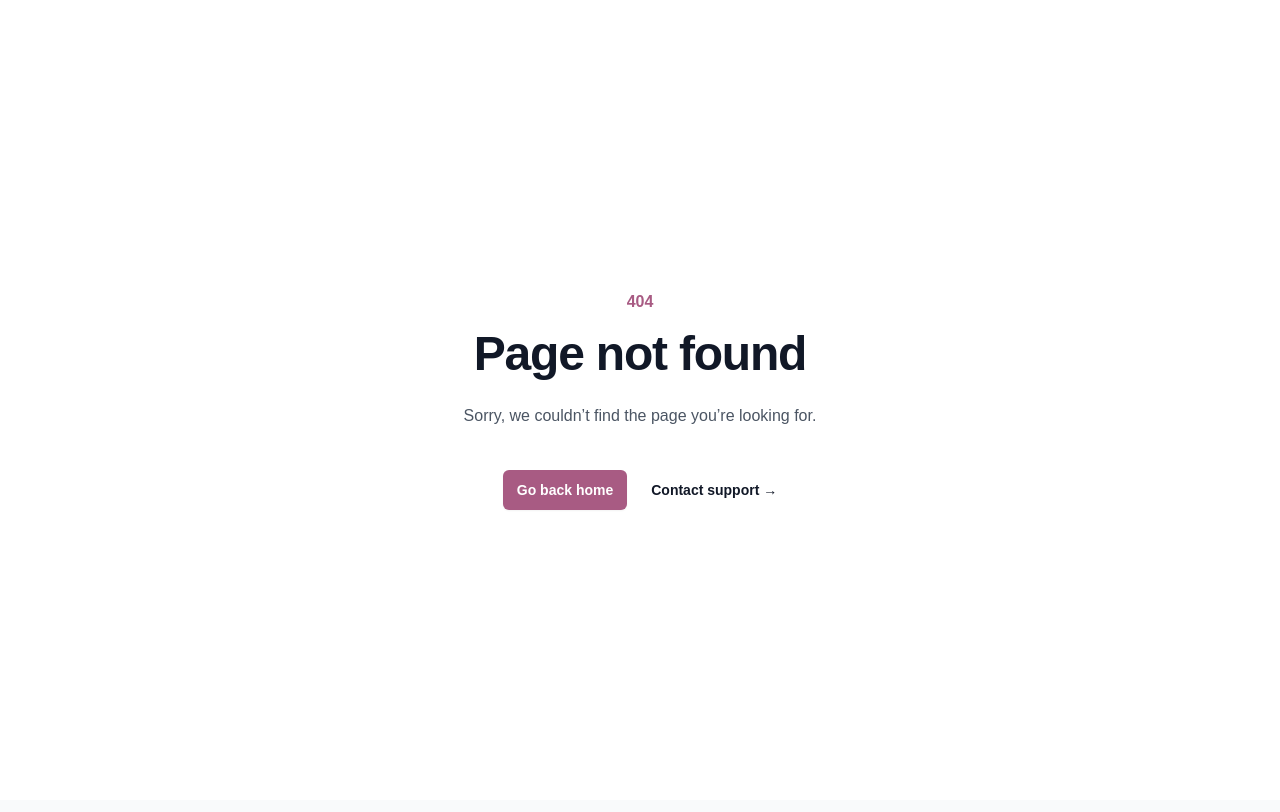
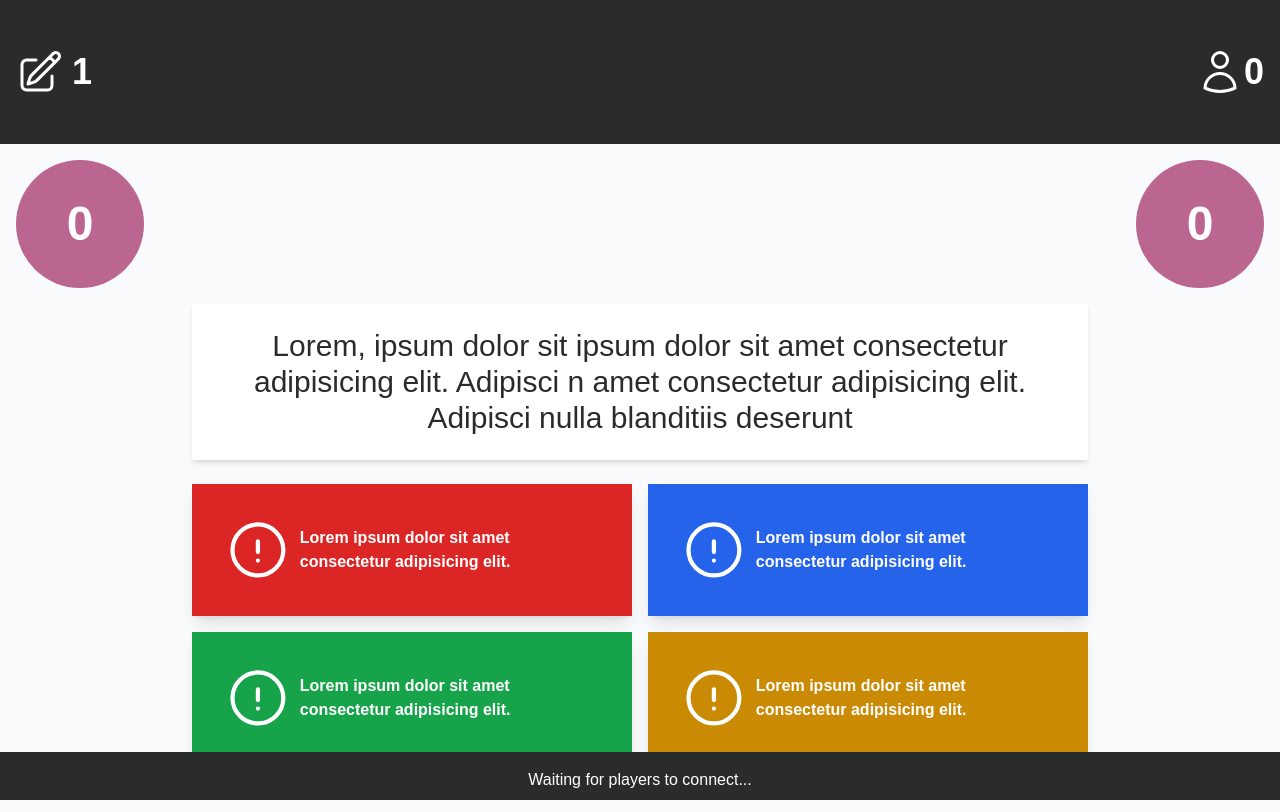
Before and after one commit to martin-alem/fahoot-frontend, a React (Vite) app: page /game_room in a window 1280 px wide. Before the commit this address had no page. Built offline with nearby package versions, Linux system fonts and the light colour scheme; a web font is replaced by a local one.

Commit message:
Implement AnswerCount, Question, QuestionCount, Timer, GameRoom and Play components

```diff
--- /dev/null
+++ b/src/components/answer_count/AnswerCount.tsx
@@ -0,0 +1,11 @@
+const AnswerCount: React.FC = () => {
+  return (
+    <>
+      <div className="w-32 h-32 bg-primary-500 rounded-full flex items-center justify-center">
+        <span className="text-white text-5xl font-bold">0</span>
+      </div>
+    </>
+  );
+};
+
+export default AnswerCount;
--- a/src/components/app/App.tsx
+++ b/src/components/app/App.tsx
@@ -9,20 +9,27 @@ import ResetPasswordRequest from "../../pages/reset_password_request/ResetPasswo
 import ResetPassword from "../../pages/reset_password/ResetPassword";
 import JoinGame from "../../pages/join_game/JoinGame";
 import Lobby from "../../pages/lobby/Lobby";
+import GameRoom from "../../pages/game_room/GameRoom";
 
 const App: React.FC = () => {
   return (
     <Routes>
+      {/* Public routes */}
       <Route path="/" element={<Login />} />
       <Route path="signup" element={<SignUp />} />
       <Route path="/password_reset_request" element={<ResetPasswordRequest />} />
       <Route path="/password_reset" element={<ResetPassword />} />
       <Route path="/join" element={<JoinGame />} />
+
+      {/* Protected routes */}
+      <Route path="/game_room" element={<GameRoom />} />
       <Route path="/lobby" element={<Lobby />} />
       <Route path="dashboard" element={<Dashboard />}>
         <Route index element={<Library />} />
         <Route path="report" element={<Report />} />
       </Route>
+
+
       <Route path="*" element={<NotFound />} />
     </Routes>
   );
--- /dev/null
+++ b/src/components/option/Option.tsx
@@ -0,0 +1,18 @@
+import { ExclamationCircleIcon } from "@heroicons/react/24/outline";
+
+type OptionProp = {
+  bgColor: string;
+};
+
+const Option: React.FC<OptionProp> = ({ bgColor }) => {
+  return (
+    <>
+      <div className={`w-full ${bgColor} text-white flex justify-between items-center gap-2 p-8 cursor-pointer shadow-lg hover:opacity-80 transition-all duration-300 ease-linear`}>
+        <ExclamationCircleIcon className="w-24" />
+        <h1 className="font-bold">Lorem ipsum dolor sit amet consectetur adipisicing elit.</h1>
+      </div>
+    </>
+  );
+};
+
+export default Option;
--- /dev/null
+++ b/src/components/player_count/PlayerCount.tsx
@@ -0,0 +1,17 @@
+import { UserIcon } from "@heroicons/react/24/outline";
+
+type PlayerCountProps = {
+  textColor?: string;
+};
+const PlayerCount: React.FC<PlayerCountProps> = ({ textColor }) => {
+  return (
+    <>
+      <div className={`flex justify-between items-center ${textColor}`}>
+        <UserIcon className="w-12" />
+        <span className="font-semibold text-4xl">0</span>
+      </div>
+    </>
+  );
+};
+
+export default PlayerCount;
--- /dev/null
+++ b/src/components/question/Question.tsx
@@ -0,0 +1,13 @@
+const Question: React.FC = () => {
+  return (
+    <>
+      <div className="p-6 shadow-md bg-white">
+        <p className="text-secondary-500 text-3xl text-center">
+          Lorem, ipsum dolor sit ipsum dolor sit amet consectetur adipisicing elit. Adipisci n amet consectetur adipisicing elit. Adipisci nulla blanditiis deserunt
+        </p>
+      </div>
+    </>
+  );
+};
+
+export default Question;
--- /dev/null
+++ b/src/components/question_count/QuestionCount.tsx
@@ -0,0 +1,14 @@
+import { PencilSquareIcon } from "@heroicons/react/24/outline";
+
+const QuestionCount: React.FC = () => {
+  return (
+    <>
+      <h1 className="text-4xl font-bold tracking-tight flex items-center gap-2 text-white sm:text-4xl">
+        <PencilSquareIcon className="w-12" />
+        <span className="text-4xl">1</span>
+      </h1>
+    </>
+  );
+};
+
+export default QuestionCount;
--- /dev/null
+++ b/src/components/timer/Timer.tsx
@@ -0,0 +1,11 @@
+const Timer: React.FC = () => {
+  return (
+    <>
+      <div className="w-32 h-32 bg-primary-500 rounded-full flex items-center justify-center">
+        <span className="text-white text-5xl font-bold">0</span>
+      </div>
+    </>
+  );
+};
+
+export default Timer;
--- /dev/null
+++ b/src/pages/game_room/GameRoom.tsx
@@ -0,0 +1,23 @@
+import useTitle from "../../hooks/useTitle";
+import PlayerCount from "../../components/player_count/PlayerCount";
+import Play from "../play/Play";
+import QuestionCount from "../../components/question_count/QuestionCount";
+
+const GameRoom: React.FC = () => {
+  useTitle("Game Room");
+  return (
+    <div className="relative">
+      <div className="fixed h-36 top-0 left-0 w-full p-4 flex items-center justify-between bg-secondary-500">
+        <QuestionCount />
+        <PlayerCount textColor="text-white"/>
+      </div>
+      <div className="pt-40 pb-12 px-4">
+        <Play />
+      </div>
+
+      <div className="fixed h-12 bottom-0 left-0 w-full bg-secondary-500 text-white text-center p-4">Waiting for players to connect...</div>
+    </div>
+  );
+};
+
+export default GameRoom;
--- a/src/pages/lobby/Lobby.tsx
+++ b/src/pages/lobby/Lobby.tsx
@@ -1,64 +1,30 @@
-import { LockOpenIcon, UserIcon } from "@heroicons/react/20/solid";
+import { LockOpenIcon } from "@heroicons/react/20/solid";
 import Button from "../../components/button/Button";
 import Player from "../../components/player/Player";
+import useTitle from "../../hooks/useTitle";
+import PlayerCount from "../../components/player_count/PlayerCount";
 
 const Lobby: React.FC = () => {
+  useTitle("Lobby");
   return (
     <div className="relative">
-      <div className="w-full p-4 flex flex-col items-center bg-secondary-500">
+      <div className="fixed h-36 top-0 left-0 w-full p-4 flex flex-col items-center bg-secondary-500">
         <h1 className="text-4xl font-bold tracking-tight text-white sm:text-6xl">PIN: 834 839</h1>
         <p className="mt-6 text-lg leading-8 text-white">
           Go to: <span className="text-primary-500 underline">https://fahoot.com/join</span>
         </p>
       </div>
-      <div className="w-full flex justify-between items-center p-4">
-        <div className="flex justify-between items-center">
-          <UserIcon className="w-12" />
-          <span className="text-secondary-500 font-semibold text-4xl">0</span>
-        </div>
+      <div className="w-full flex justify-between items-center pt-40 px-4">
+        <PlayerCount />
         <div className="flex justify-between gap-2 items-center">
           <Button type="primary" label="Lock" prefixIcon={<LockOpenIcon className="w-6" />} />
           <Button type="primary" label="Start" />
         </div>
       </div>
 
-      <div className="mx-auto max-w-7xl px-4 py-16 sm:px-6 lg:px-8">
+      <div className="mx-auto max-w-7xl px-4 pb-16 sm:px-6 lg:px-8">
         <div className="mx-auto max-w-7xl">
-          <ul role="list" className="w-full mt-3 grid grid-cols-1 gap-x-10 gap-y-6 sm:grid-cols-2 sm:gap-x-10 sm:gap-y-6 lg:grid-cols-4">
-            <Player />
-            <Player />
-            <Player />
-            <Player />
-            <Player />
-            <Player />
-            <Player />
-            <Player />
-            <Player />
-            <Player />
-            <Player />
-            <Player />
-            <Player />
-            <Player />
-            <Player />
-            <Player />
-            <Player />
-            <Player />
-            <Player />
-            <Player />
-            <Player />
-            <Player />
-            <Player />
-            <Player />
-            <Player />
-            <Player />
-            <Player />
-            <Player />
-            <Player />
-            <Player />
-            <Player />
-            <Player />
-            <Player />
-            <Player />
+          <ul role="list" className="overflow-y-auto w-full mt-3 grid grid-cols-1 gap-x-10 gap-y-6 sm:grid-cols-2 sm:gap-x-10 sm:gap-y-6 lg:grid-cols-4">
             <Player />
           </ul>
         </div>
--- /dev/null
+++ b/src/pages/play/Play.tsx
@@ -0,0 +1,28 @@
+import AnswerCount from "../../components/answer_count/AnswerCount";
+import Option from "../../components/option/Option";
+import Question from "../../components/question/Question";
+import Timer from "../../components/timer/Timer";
+
+const Play: React.FC = () => {
+  return (
+    <>
+      <div className="w-full flex justify-between items-center">
+        <Timer />
+        <AnswerCount />
+      </div>
+      <div className="mx-auto mt-4 max-w-7xl px-4 sm:px-6 lg:px-8">
+        <div className="mx-auto max-w-4xl">
+          <Question />
+          <div className="w-full mt-6 grid grid-cols-1 lg:grid-cols-2 gap-4">
+            <Option bgColor="bg-red-600" />
+            <Option bgColor="bg-blue-600" />
+            <Option bgColor="bg-green-600" />
+            <Option bgColor="bg-yellow-600" />
+          </div>
+        </div>
+      </div>
+    </>
+  );
+};
+
+export default Play;
```
